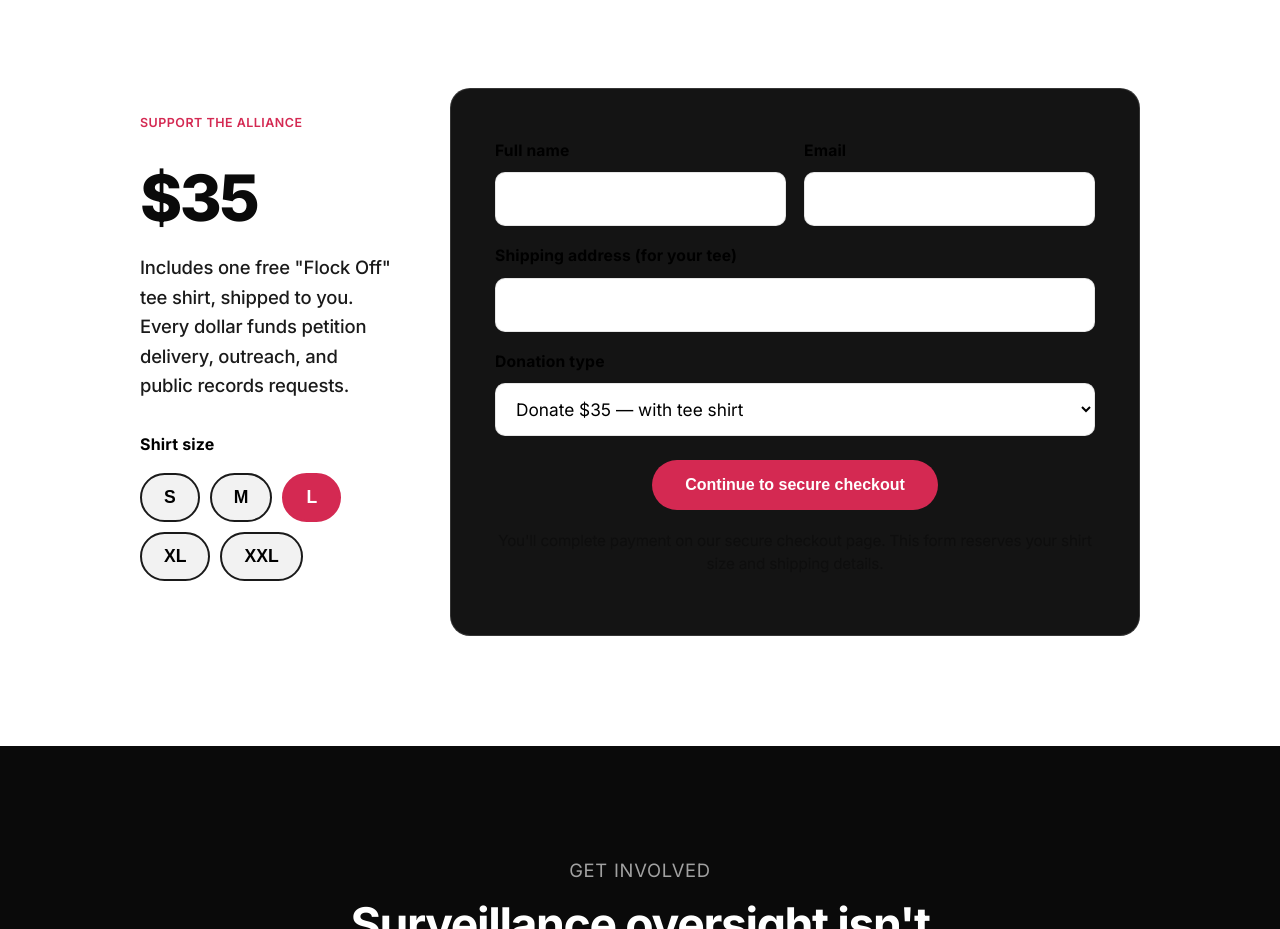
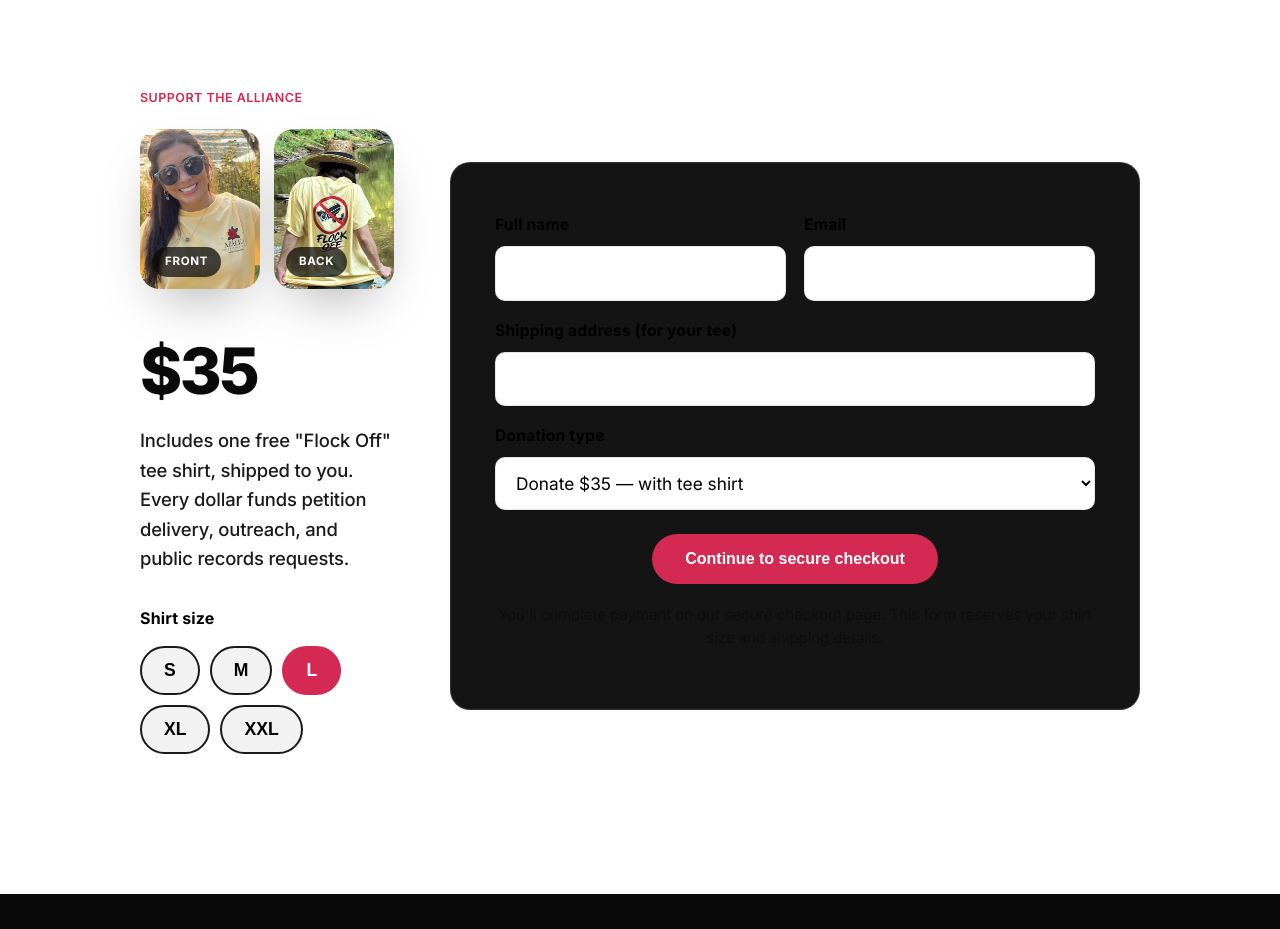
Before and after one commit to coreyjhurst11-hub/AzaleaPrivacyAlliance, a website: page index.html in a window 1280 px wide. Shown: the part 6220-7149 px from the top of the page. Drawn offline with Linux system fonts and the light colour scheme.

Commit message:
index.html

```diff
--- a/index.html
+++ b/index.html
@@ -224,6 +224,16 @@
 
   .donate-grid{display:grid; grid-template-columns:1fr 1fr; gap:56px; align-items:center; max-width:1000px; margin:0 auto;}
   @media (max-width:820px){.donate-grid{grid-template-columns:1fr;}}
+  .tee-gallery{display:grid; grid-template-columns:1fr 1fr; gap:14px; margin:22px 0 32px;}
+  @media (max-width:480px){.tee-gallery{grid-template-columns:1fr;}}
+  .tee-photo{position:relative; border-radius:20px; overflow:hidden; aspect-ratio:3/4; box-shadow:0 24px 56px -22px rgba(10,10,10,0.4);}
+  .tee-photo img{width:100%; height:100%; object-fit:cover; display:block;}
+  .tee-photo .tee-caption{
+    position:absolute; left:12px; bottom:12px;
+    background:rgba(10,10,10,0.72); color:#fff;
+    font-size:0.72rem; font-weight:700; letter-spacing:0.06em; text-transform:uppercase;
+    padding:6px 13px; border-radius:999px;
+  }
   .price-line{font-size:4rem; font-weight:800; letter-spacing:-0.04em; margin:0 0 6px; color:var(--black);}
   .price-sub{color:#1A1A1A; font-size:1.15rem; font-weight:500; line-height:1.6; margin-bottom:32px;}
   .size-row{display:flex; gap:10px; flex-wrap:wrap; margin:16px 0 30px;}
@@ -477,6 +487,16 @@
       <div class="donate-grid">
         <div>
           <p class="section-eyebrow">SUPPORT THE ALLIANCE</p>
+          <div class="tee-gallery">
+            <div class="tee-photo">
+              <img src="assets/tee-front.jpg" alt="Azalea Privacy Alliance tee shirt, front, with flower logo">
+              <span class="tee-caption">Front</span>
+            </div>
+            <div class="tee-photo">
+              <img src="assets/tee-back.jpg" alt="Azalea Privacy Alliance tee shirt, back, with Flock Off camera graphic">
+              <span class="tee-caption">Back</span>
+            </div>
+          </div>
           <p class="price-line">$35</p>
           <p class="price-sub">Includes one free "Flock Off" tee shirt, shipped to you. Every dollar funds petition delivery, outreach, and public records requests.</p>
           <label class="field-label" style="display:block; margin-bottom:8px; color:#000; font-size:1rem;">Shirt size</label>
```
